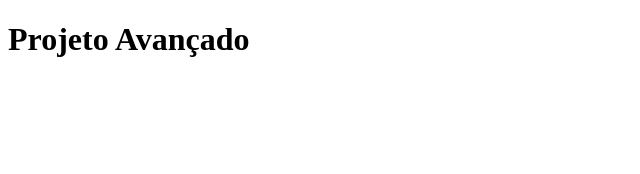
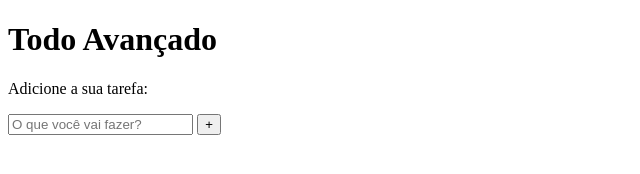
Before and after one commit to ConsuloVitor/To-Do-List, a plain HTML site: page index.html in a window 1280 px wide. Shown: the whole page, without its empty margins (0-640 px from the left). Drawn offline with Linux system fonts and the light colour scheme; files that its build step writes are made by us from their sources.

Commit message:
Adicionando Botão

```diff
--- a/index.html
+++ b/index.html
@@ -13,6 +13,16 @@
     <title>Projeto Avançado</title>
 </head>
 <body>
-    <h1>Projeto Avançado</h1>
+    <div class="todo-container"></div>
+    <header>
+        <h1>Todo Avançado</h1>
+    </header>
+    <form id="todo-form"></form>
+        <p>Adicione a sua tarefa:</p>
+        <div class="form-control"></div>
+        <input type="text" id="todo-input" placeholder="O que você vai fazer?">
+        <button type="submit">
+            <i class="fa-thin fa-plus"></i>
+        </button>
 </body>
 </html>
```
